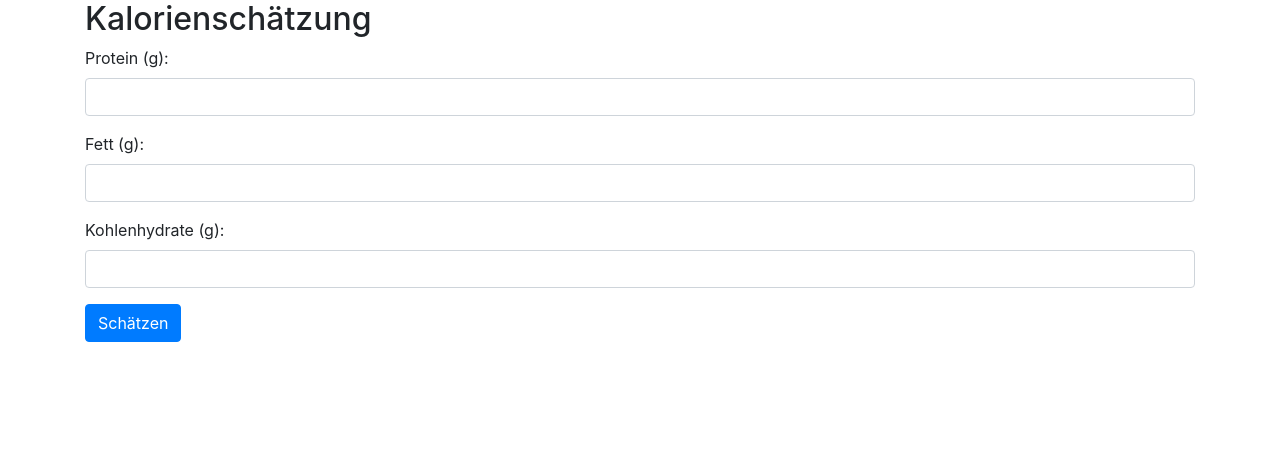
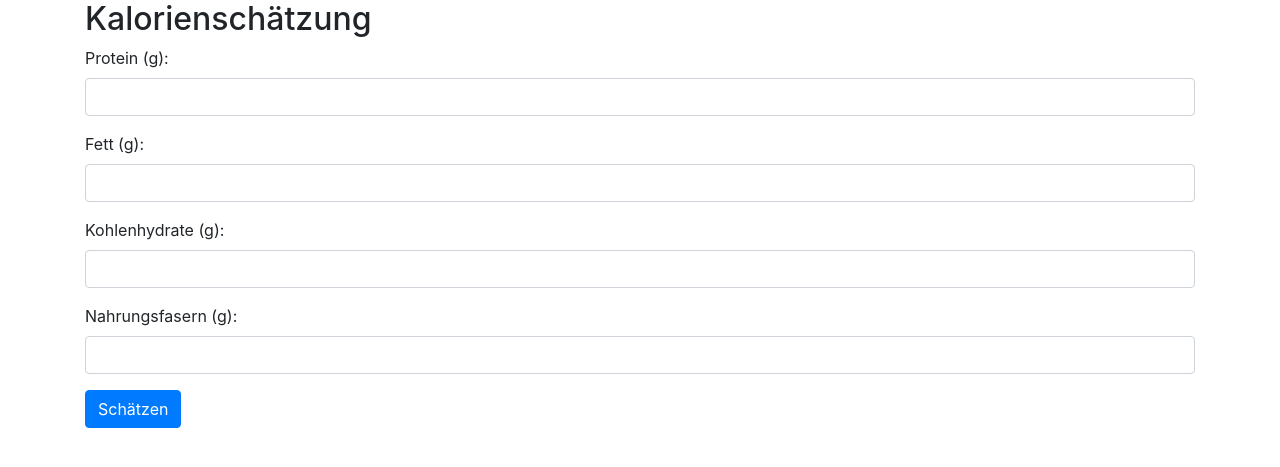
Before and after one commit to Joel3111/MDM_Projekt, a Flask app: template kalorien_app/templates/index.html in a window 1280 px wide. Shown: the top 467 px of the page. Run offline with Flask 3, Linux system fonts and the light colour scheme; the template is opened without the code that fills it, so the values that code supplies are empty; parts of the project's set-up code (start-up, migrations or seed data) failed here and were passed over; some libraries are stand-ins or nearby versions.

Commit message:
Alles funktioniert ausser yml

```diff
--- a/kalorien_app/app.py
+++ b/kalorien_app/app.py
@@ -18,20 +18,25 @@ def home():
 @app.route('/predict', methods=['POST'])
 def predict():
     try:
-        # Eingabewerte extrahieren
-        feature_values = [float(x) for x in request.form.values()]
+        # Eingabewerte extrahieren und in der richtigen Reihenfolge anordnen
+        protein = request.form['protein']
+        fett = request.form['fett']
+        kohlenhydrate = request.form['kohlenhydrate']
+        nahrungsfasern = request.form['nahrungsfasern']
+        feature_values = [float(fett), float(kohlenhydrate), float(protein), float(nahrungsfasern)]
 
         # Einen DataFrame mit den entsprechenden Spaltennamen erstellen
-        features_df = pd.DataFrame([feature_values], columns=['Fett_total', 'Kohlenhydrate_verfügbar', 'Protein'])
+        features_df = pd.DataFrame([feature_values], columns=['Fett_total', 'Kohlenhydrate_verfügbar', 'Protein', 'Nahrungsfasern'])
 
         # Vorhersage mit dem Modell machen
         prediction = model.predict(features_df)[0]
 
-        # Vorhersageergebnis zurückgeben
-        return render_template('index.html', prediction_text=f'Geschätzte Kalorien: {prediction:.2f}')
+        # Vorhersageergebnis und eingegebene Werte zurückgeben
+        input_values = {'protein': protein, 'fett': fett, 'kohlenhydrate': kohlenhydrate, 'nahrungsfasern': nahrungsfasern}
+        return render_template('index.html', prediction_text=f'Geschätzte Kalorien: {prediction:.2f}', input_values=input_values)
     except Exception as e:
-        return render_template('index.html', prediction_text=f'Fehler: {e}')
-
+        input_values = {'protein': '', 'fett': '', 'kohlenhydrate': '', 'nahrungsfasern': ''}
+        return render_template('index.html', prediction_text=f'Fehler: {e}', input_values=input_values)
 
 if __name__ == "__main__":
     app.run(debug=True)
--- a/kalorien_app/templates/index.html
+++ b/kalorien_app/templates/index.html
@@ -13,15 +13,19 @@
         <form action="/predict" method="post">
             <div class="form-group">
                 <label for="protein">Protein (g):</label>
-                <input type="text" class="form-control" name="protein">
+                <input type="text" class="form-control" name="protein" value="{{ input_values.get('protein', '') }}">
             </div>
             <div class="form-group">
                 <label for="fett">Fett (g):</label>
-                <input type="text" class="form-control" name="fett">
+                <input type="text" class="form-control" name="fett" value="{{ input_values.get('fett', '') }}">
             </div>
             <div class="form-group">
                 <label for="kohlenhydrate">Kohlenhydrate (g):</label>
-                <input type="text" class="form-control" name="kohlenhydrate">
+                <input type="text" class="form-control" name="kohlenhydrate" value="{{ input_values.get('kohlenhydrate', '') }}">
+            </div>
+            <div class="form-group">
+                <label for="nahrungsfasern">Nahrungsfasern (g):</label>
+                <input type="text" class="form-control" name="nahrungsfasern" value="{{ input_values.get('nahrungsfasern', '') }}">
             </div>
             <button type="submit" class="btn btn-primary">Schätzen</button>
         </form>
```
Also changed, not shown: train_model.py (+1 -16 lines), 2 other files.
